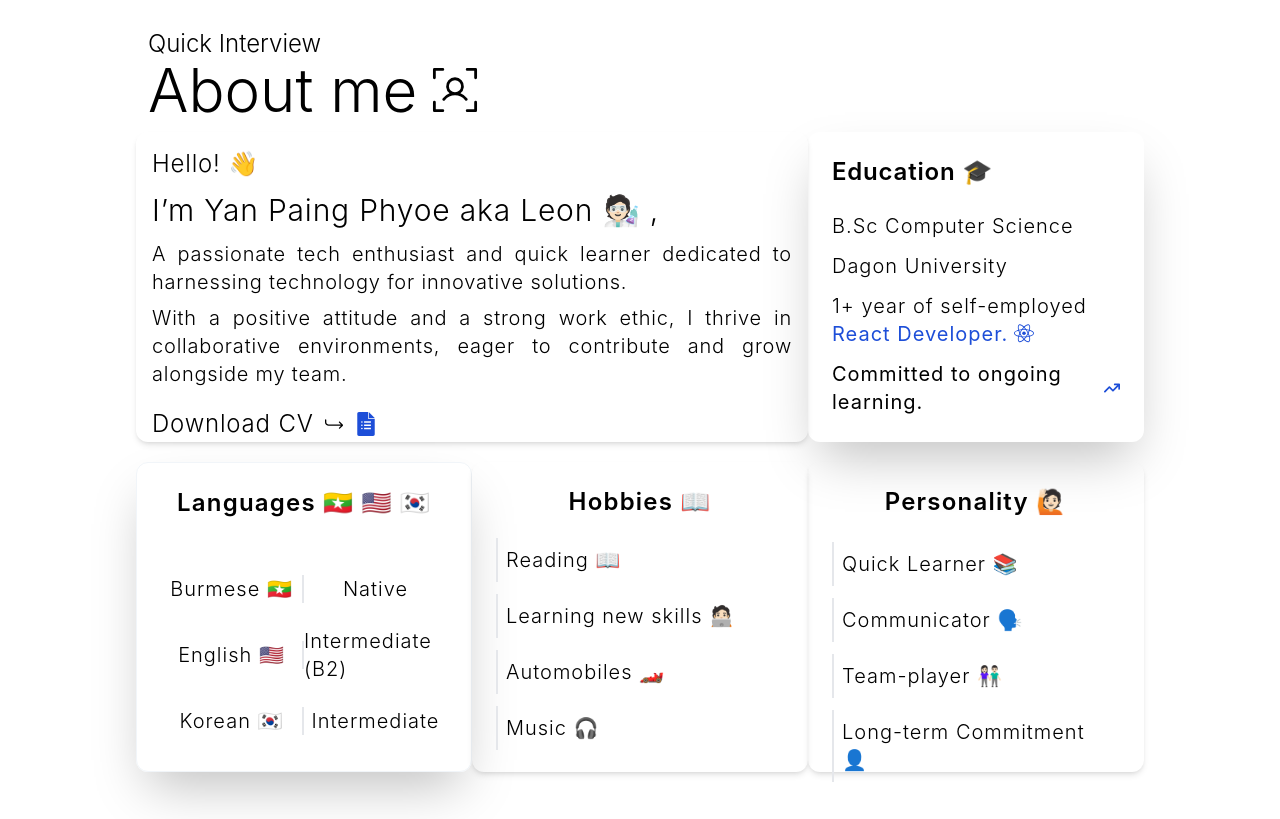
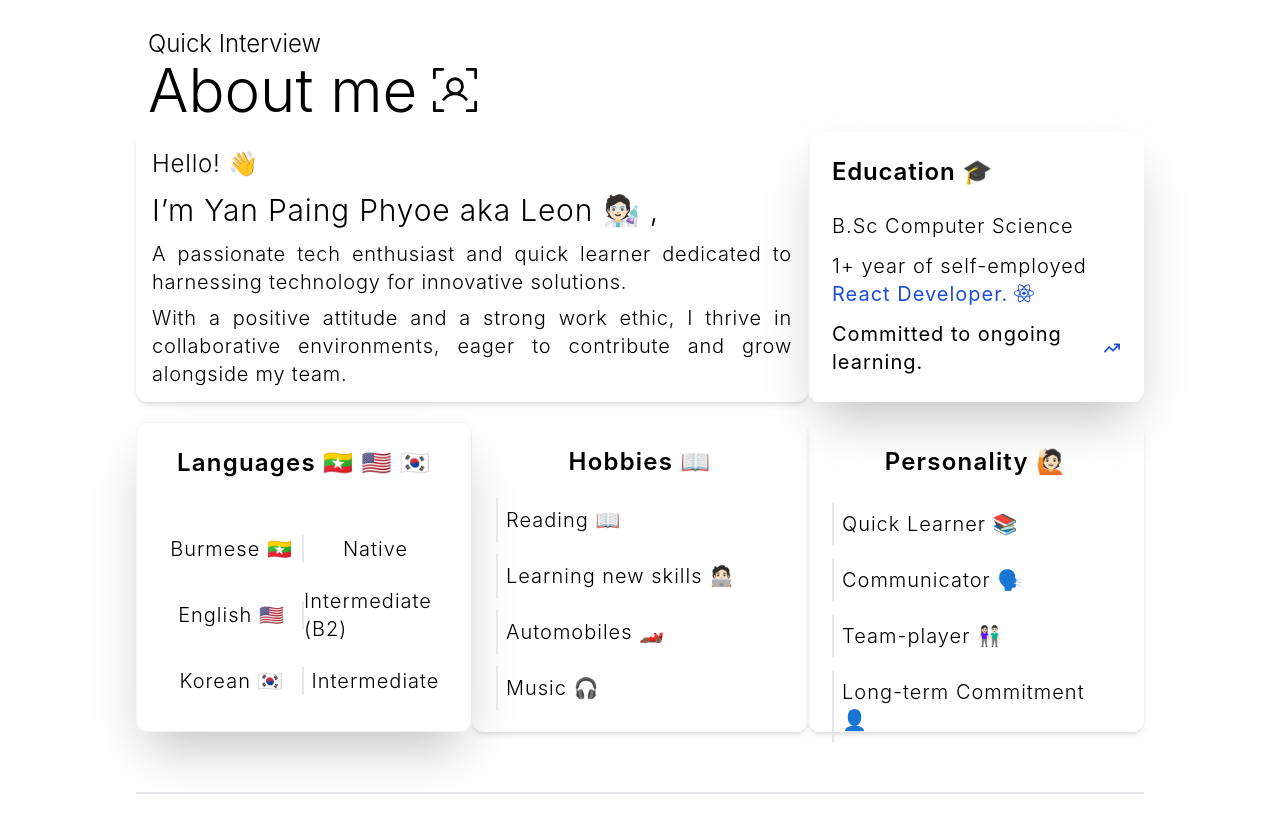
Before and after one commit to Leon-Paing/Personal_Portfolio, a React (Vite) app: page / in a window 1280 px wide. Shown: the part 1520-2339 px from the top of the page. Built offline with nearby package versions, Linux system fonts and the light colour scheme; a web font is replaced by a local one.

Commit message:
Adjust section heights

```diff
--- a/src/components/AboutMe.jsx
+++ b/src/components/AboutMe.jsx
@@ -23,30 +23,20 @@ const AboutMe = () => {
             </div>
 
             <div className="w-full flex flex-wrap tracking-wider">
-                <div className="xl:w-2/3 xs:w-full xl:h-[310px] xs:h-[450px] flex flex-col justify-start items-center p-4 rounded-xl  mb-5 xl:shadow-md xs:shadow-2xl">
+                <div className="xl:w-2/3 xs:w-full xl:h-[270px] xs:h-[450px] flex flex-col justify-start items-center p-4 rounded-xl  mb-5 xl:shadow-md xs:shadow-2xl">
                     <span className="w-full flex float-left text-2xl mb-3 items-center">Hello! 👋</span>
                     <span className="w-full flex float-left text-3xl mb-3  items-center">I’m Yan Paing Phyoe aka Leon 🧑🏻‍🔬 ,</span>
                     <div className="w-full flex float-left text-xl xl:text-justify xs:text-left mb-2">A passionate tech enthusiast and quick learner dedicated to harnessing technology for innovative solutions.</div>
                     <div className="w-full flex float-left text-xl xl:text-justify xs:text-left mb-5">With a positive attitude and a strong work ethic, I thrive in collaborative environments, eager to contribute and grow alongside my team.</div>
 
-                    <div className="w-full text-2xl flex items-center">
-                            <span>Download CV</span>
-                            <IoIosReturnRight className="ms-2"></IoIosReturnRight>
-                            <a href="/YanPaing_Resume.pdf" download="YanPaingPhyoeCV.pdf">
-                                <SiGoogleforms className="ms-2 text-2xl text-blue-700 cursor-pointer"></SiGoogleforms>
-                            </a>
-
-                    </div>
-
                 </div>
 
-                {/*Education*/}
-                <div className="xl:w-1/3 xs:w-full xl:h-[310px] xs:h-auto flex flex-col justify-start items-center p-4 rounded-xl shadow-2xl mb-5 tracking-wider">
+                <div className="xl:w-1/3 xs:w-full xl:h-[270px] xs:h-auto flex flex-col justify-start items-center p-4 rounded-xl shadow-2xl mb-5 tracking-wider">
                     <span className="w-full flex justify-start text-2xl font-semibold mb-2  items-center p-2">Education 🎓
                     </span>
                     <div className="w-full flex flex-col float-left text-xl tracking-wider text-left mb-1 list-disc p-2">
-                        <span className="mb-3">B.Sc Computer Science </span>
-                        <span className="mb-3">Dagon University</span>
+                        <div className="mb-3">B.Sc Computer Science </div>
+                        {/* <span className="mb-3">Dagon University</span> */}
 
                         <span className="mb-3">1+ year of self-employed
                             <b className="text-blue-700 flex items-center"> React Developer.<BiLogoReact className="text-2xl ms-1"></BiLogoReact></b>
```
Also changed, not shown: 1 other file (tests, documents, lock files or other folders).
